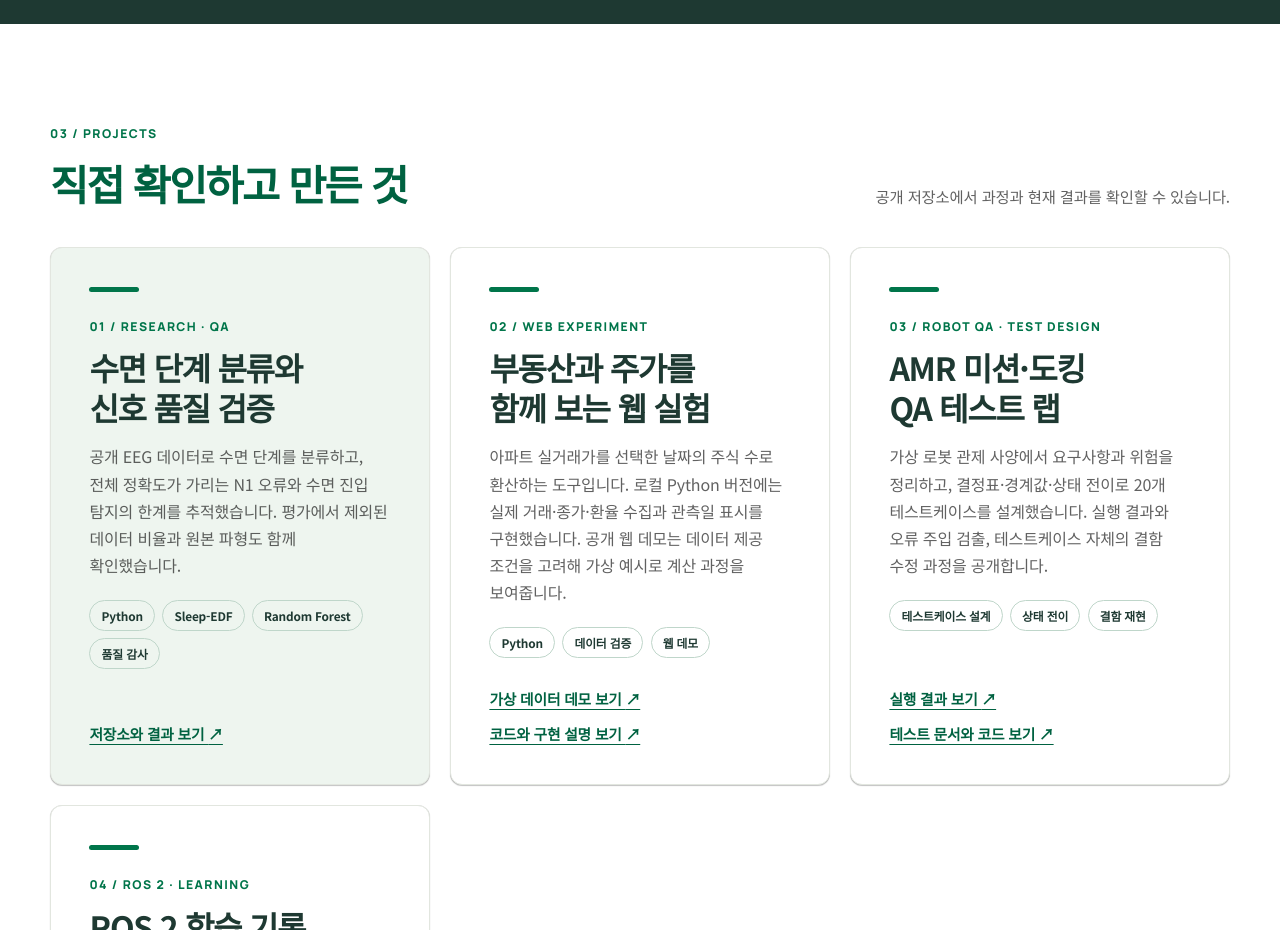
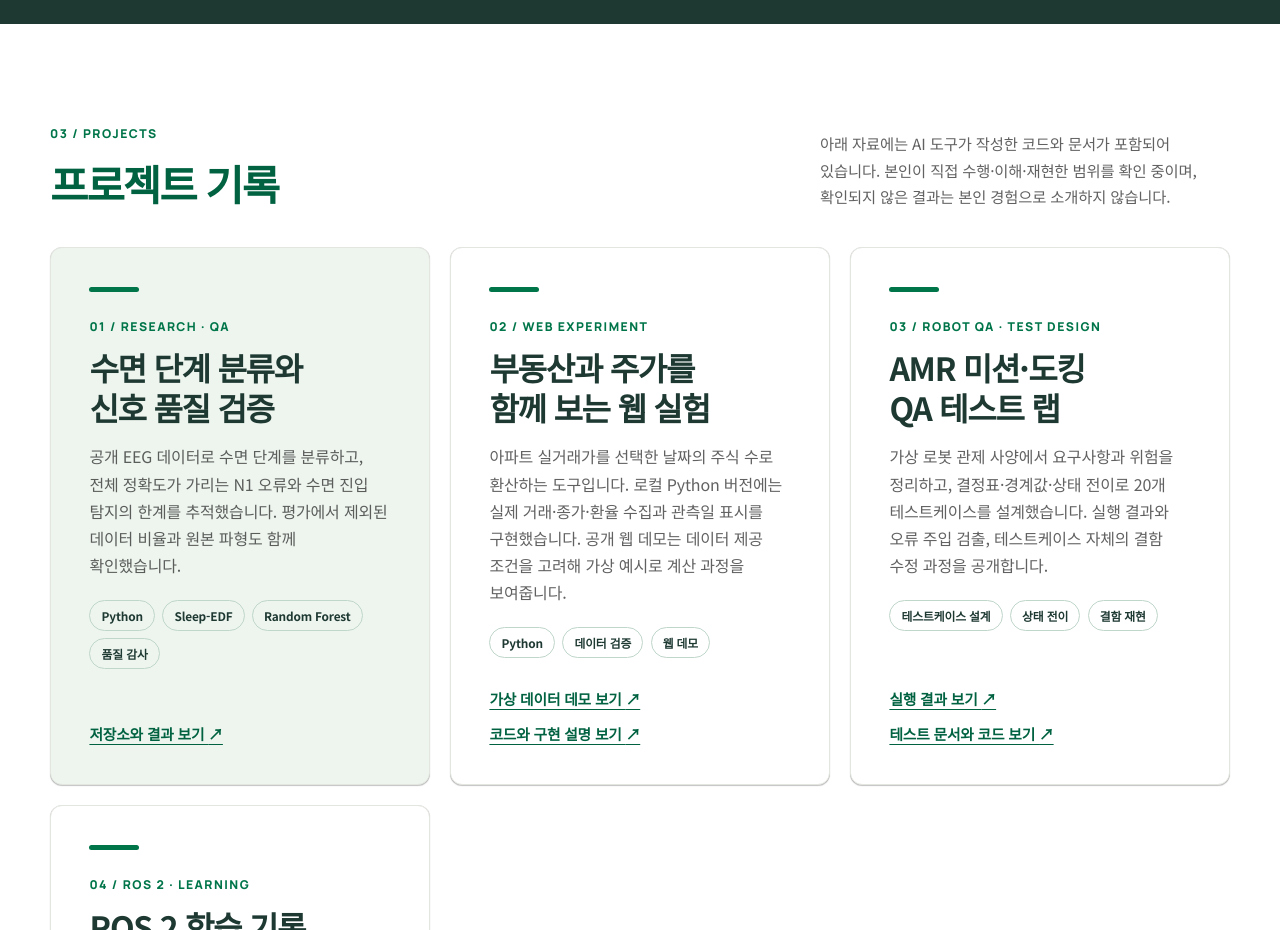
Before and after one commit to ParsleyOnLibra/ParsleyOnLibra, a plain HTML site: page docs/index.html in a window 1280 px wide. Shown: the part 1880-2810 px from the top of the page. Drawn offline with Linux system fonts and the light colour scheme.

Commit message:
Clarify project ownership on portfolio homepage

```diff
--- a/docs/index.html
+++ b/docs/index.html
@@ -88,8 +88,8 @@
 
     <section class="section shell" id="projects" aria-labelledby="projects-title">
       <div class="section-heading">
-        <div><p class="section-kicker">03 / PROJECTS</p><h2 id="projects-title">직접 확인하고 만든 것</h2></div>
-        <p class="section-intro">공개 저장소에서 과정과 현재 결과를 확인할 수 있습니다.</p>
+        <div><p class="section-kicker">03 / PROJECTS</p><h2 id="projects-title">프로젝트 기록</h2></div>
+        <p class="section-intro">아래 자료에는 AI 도구가 작성한 코드와 문서가 포함되어 있습니다. 본인이 직접 수행·이해·재현한 범위를 확인 중이며, 확인되지 않은 결과는 본인 경험으로 소개하지 않습니다.</p>
       </div>
       <div class="project-grid">
         <article class="project-card featured">
```
